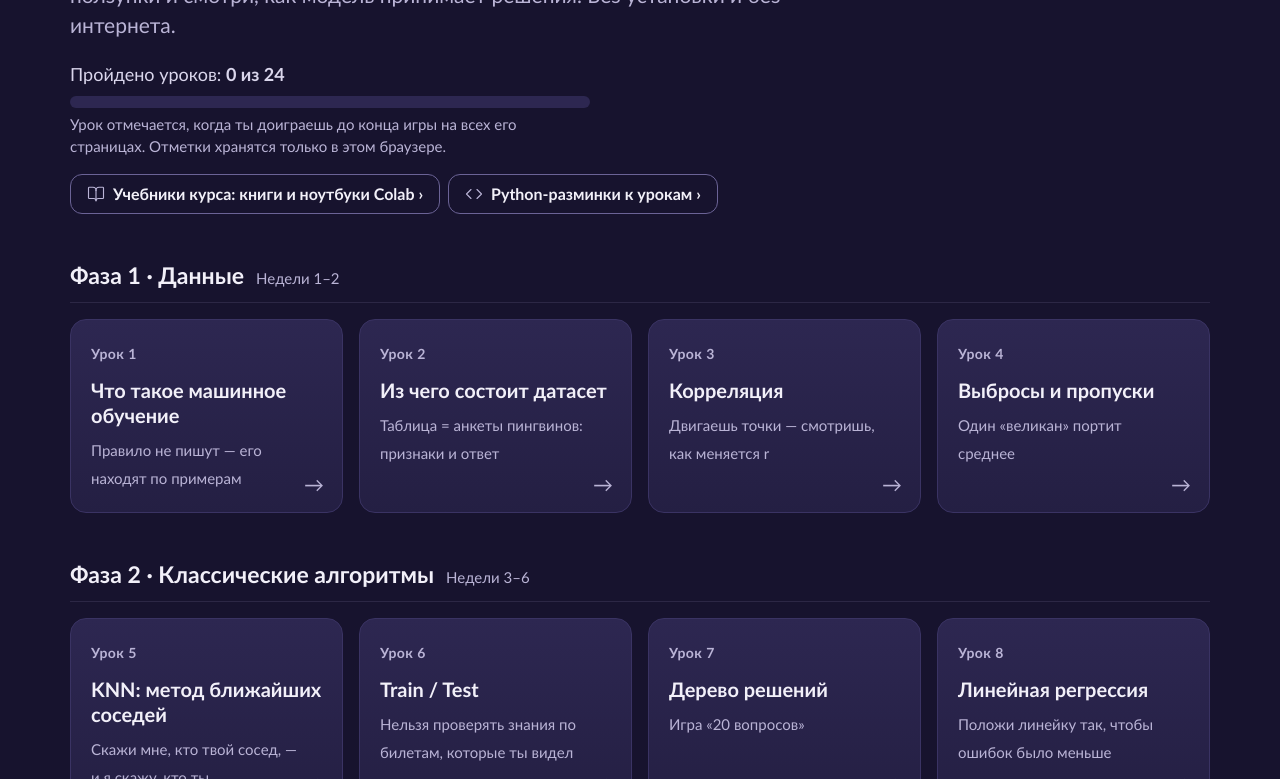
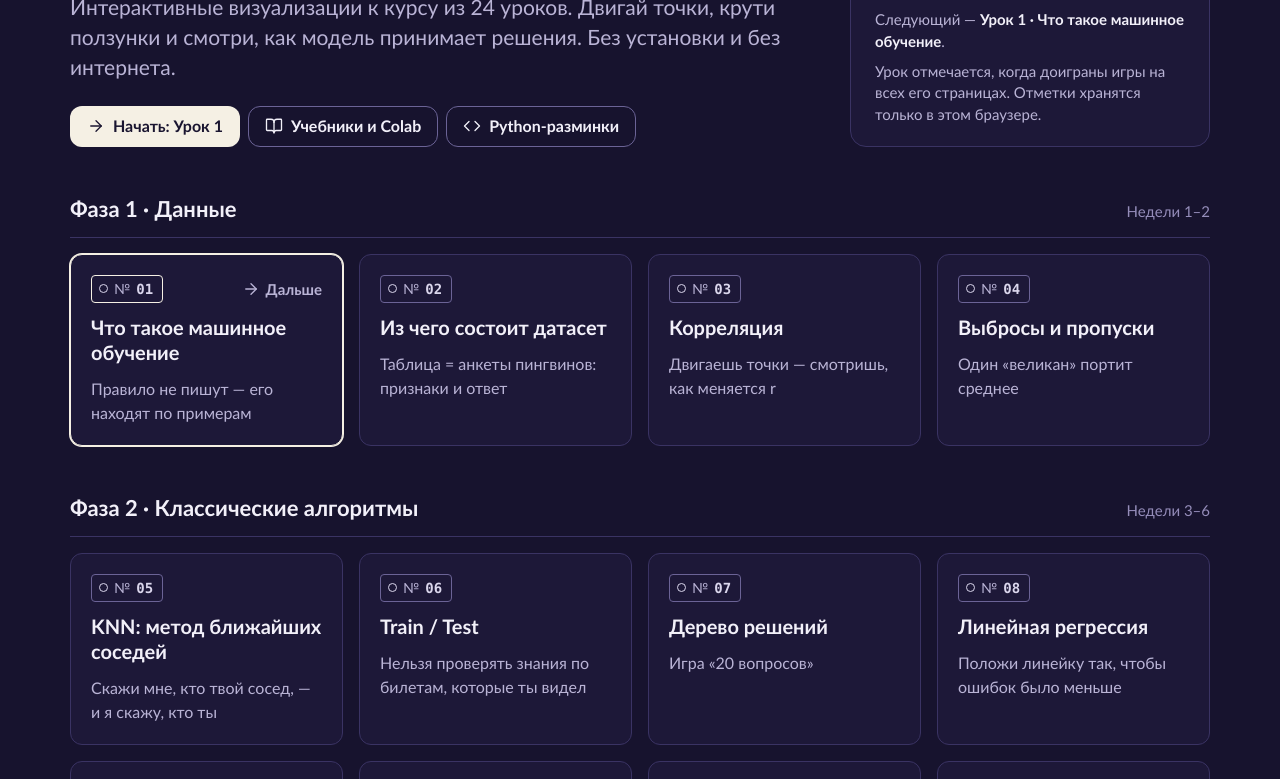
Before and after one commit to MuhammadMusa1/ml-viz, a plain HTML site: page index.html in a window 1280 px wide. Shown: the part 245-1024 px from the top of the page. Drawn offline with Linux system fonts and the light colour scheme.

Commit message:
Дизайн-система, этап 3: главная
- слева заголовок и действия: «Начать / Продолжить: Урок N» ведёт на первую
  недоигранную страницу, «Учебники и Colab», «Python-разминки» со значками
- справа карточка прогресса: «4 из 24», полоса, следующий урок, сброс
- карточки уроков: бирка «№ 05» / «№ 13.1», «✓ Пройден», рамка у следующего
  урока; без цветных полос и прыжков
- стили главной перенесены в style.css; MLViz экспортирует icon и lessonPart
- перевод tg новых строк

Co-Authored-By: Claude Opus 5.5 <noreply@anthropic.com>

```diff
--- a/assets/core.js
+++ b/assets/core.js
@@ -526,7 +526,7 @@
   }
 
   window.MLViz = {
-    lang: lang, t: t, applyI18n: applyI18n, renderHeader: renderHeader, lessonLabel: lessonLabel, doneList: doneList, resetDone: resetDone, renderBook: renderBook,
+    lang: lang, t: t, applyI18n: applyI18n, renderHeader: renderHeader, lessonLabel: lessonLabel, icon: icon, lessonPart: lessonPart, doneList: doneList, resetDone: resetDone, renderBook: renderBook,
     fitCanvas: fitCanvas, scale: scale, pointer: pointer, rng: rng, shuffle: shuffle, cssVar: cssVar,
     fontPx: fontPx, range: range, drawAxes: drawAxes, plotPad: plotPad, setPressed: setPressed, quiz: quiz
   };
--- a/assets/style.css
+++ b/assets/style.css
@@ -274,32 +274,45 @@ input[type="range"]::-moz-range-thumb { width: 16px; height: 16px; border-radius
 label.toggle { display: flex; align-items: center; gap: 10px; cursor: pointer; user-select: none; }
 label.toggle input { accent-color: var(--accent); width: 20px; height: 20px; margin: 0; flex: none; }
 
-/* ---------- Каталог на главной ---------- */
-.phase { margin-top: 44px; }
-.phase-head { display: flex; align-items: baseline; gap: 12px; flex-wrap: wrap; padding-bottom: 10px; border-bottom: 1px solid var(--line-soft); }
-.phase-head h2 { margin: 0; font-size: 23px; }
-.phase-head .weeks { color: var(--muted); font-size: 15px; }
+/* ---------- Главная: каталог уроков ---------- */
+.phase { margin-top: 48px; }
+.phase-head { display: flex; align-items: baseline; gap: 12px; flex-wrap: wrap; padding-bottom: 12px; border-bottom: 1px solid var(--line); }
+.phase-head h2 { margin: 0; font-size: var(--fs-h3); line-height: var(--lh-h3); }
+.phase-head .weeks { margin-left: auto; color: var(--text-muted); font-size: var(--fs-label); }
 .grid { display: grid; grid-template-columns: repeat(auto-fill, minmax(260px, 1fr)); gap: 16px; margin-top: 16px; }
+/* Карточка: спокойная поверхность. Наведение — ступень светлее, без прыжков и цветных полос */
 .card {
-  position: relative; overflow: hidden;
-  display: flex; flex-direction: column; gap: 8px;
-  background: linear-gradient(180deg, var(--card-2), var(--card));
-  border: 1px solid var(--line); border-radius: var(--radius);
-  padding: 18px 18px 20px; color: var(--text); text-decoration: none; min-height: 160px;
-  transition: transform .2s, border-color .2s, box-shadow .2s;
+  position: relative; display: flex; flex-direction: column; gap: 12px; min-height: 156px;
+  background: var(--surface-1); border: 1px solid var(--line); border-radius: var(--r-m);
+  padding: 20px; color: var(--text); text-decoration: none;
+  transition: background-color .15s, border-color .15s;
 }
-.card h3 { font-size: 20px; line-height: 1.25; margin: 2px 0 0; }
-a.card::before { content: ""; position: absolute; inset: 0 0 auto 0; height: 3px; background: var(--grad); }
-a.card::after { content: "→"; position: absolute; right: 18px; bottom: 14px; color: var(--violet); font-size: 20px; transition: transform .2s; }
-a.card:hover { transform: translateY(-3px); border-color: var(--violet); box-shadow: var(--shadow), 0 0 0 1px rgba(167, 139, 250, .25); }
-a.card:hover::after { transform: translateX(4px); }
-.card .meta { display: flex; justify-content: space-between; align-items: center; font-size: 14px; color: var(--muted); font-weight: 700; letter-spacing: .03em; }
-.card .analogy { color: var(--muted); font-size: 15px; padding-right: 22px; }
-.card.planned { background: rgba(38, 31, 74, .45); border-style: dashed; border-color: var(--line); }
-.card.planned h3 { color: var(--muted); }
-.badge { font-size: 14px; padding: 3px 10px; border-radius: 99px; font-weight: 700; }
-.badge.done { background: rgba(74, 222, 128, .14); color: var(--green); border: 1px solid rgba(74, 222, 128, .3); }
-.badge.planned { background: rgba(169, 162, 204, .1); color: var(--muted); border: 1px solid var(--line-soft); }
+a.card:hover { background: var(--surface-2); border-color: var(--line-strong); }
+.card h3 { font-size: 20px; line-height: 25px; margin: 0; color: var(--text-strong); }
+.card .meta { display: flex; justify-content: space-between; align-items: center; font-size: var(--fs-label); color: var(--text-muted); font-weight: 700; }
+.card .analogy { color: var(--text-2); font-size: var(--fs-small); line-height: var(--lh-small); }
+.card-top { display: flex; align-items: center; justify-content: space-between; gap: 8px; }
+/* Номер урока — бирка наблюдения: кружок, моноширинные цифры */
+.card .num {
+  display: inline-flex; align-items: center; gap: 6px; height: 28px; padding: 0 9px 0 7px;
+  border: 1.5px solid var(--control-line); border-radius: var(--r-xs);
+  font-family: var(--font-code); font-size: 14px; font-weight: 700; color: var(--text); white-space: nowrap;
+}
+.card .num::before { content: ""; width: 7px; height: 7px; border-radius: 50%; border: 1.5px solid currentColor; }
+.card .num .no { font-family: var(--font); font-weight: 400; color: var(--text-2); }
+.card .status { display: inline-flex; align-items: center; gap: 6px; font-size: var(--fs-label); font-weight: 700; color: var(--text-2); white-space: nowrap; }
+.card.done .status { color: var(--accent-text); }
+/* Урок, который идёт следующим: рамка акцента */
+.card.current { border-color: var(--accent); box-shadow: 0 0 0 1px var(--accent); }
+.card.current .num { border-color: var(--accent); }
+.card.planned { background: transparent; border-style: dashed; border-color: var(--line-strong); }
+.card.planned h3 { color: var(--text-muted); }
+
+/* Шапка главной: слева заголовок и действия, справа — карточка прогресса */
+.home-hero { display: grid; grid-template-columns: minmax(0, 1fr) 360px; gap: 40px; align-items: end; }
+.home-actions { margin-top: 24px; gap: 12px; }
+@media (max-width: 900px) { .home-hero { grid-template-columns: 1fr; gap: 24px; } }
+@media (max-width: 520px) { .home-actions .btn { width: 100%; justify-content: center; } }
 
 /* ---------- Страница визуализации ---------- */
 .analogy-box {
@@ -438,10 +451,16 @@ details.box > div { color: var(--text); }
 }
 
 /* ---------- Прогресс на главной ---------- */
-.progress { margin-top: 20px; max-width: 520px; }
-.progress .track { height: 12px; background: var(--n-750); border-radius: 99px; overflow: hidden; margin: 8px 0 6px; }
-.progress .fill { height: 100%; background: var(--accent); border-radius: 99px; transition: width .3s; }
-.progress .row { justify-content: space-between; }
+.progress-card { background: var(--surface-1); border: 1px solid var(--line); border-radius: var(--r-l); padding: 20px 24px; }
+.progress-card .head { display: flex; justify-content: space-between; align-items: baseline; gap: 12px; font-weight: 700; color: var(--text-strong); }
+.progress-card .count { font-size: var(--fs-small); color: var(--text-2); font-weight: 700; white-space: nowrap; font-variant-numeric: tabular-nums; }
+.progress-card .count b { font-size: 40px; line-height: 1; color: var(--text-strong); }
+.progress-card .track { height: 12px; background: var(--n-750); border-radius: 99px; overflow: hidden; margin: 12px 0; }
+.progress-card .fill { height: 100%; background: var(--accent); border-radius: 99px; transition: width .3s; }
+.progress-card .note { margin: 0; }
+.progress-card .note + .note { margin-top: 8px; }
+.progress-card .note b { color: var(--text-strong); }
+.progress-card .reset { margin-top: 12px; min-height: 36px; padding: 4px 12px; font-size: var(--fs-label); }
 
 /* ---------- Термины словаря: подчёркнутое слово в тексте, по нажатию — подсказка ---------- */
 button.term {
--- a/index.html
+++ b/index.html
@@ -5,32 +5,25 @@
   <meta name="viewport" content="width=device-width, initial-scale=1">
   <title>Лаборатория ML</title>
   <link rel="stylesheet" href="assets/style.css">
-  <style>
-    /* Только главная. 27 карточек — это путь курса: рамки и стрелки тихие, цвет получает тот урок, на который навели */
-    #catalog .card { padding: 20px; }
-    #catalog a.card::before { display: none; }
-    #catalog a.card { transition: border-color .15s, background-color .15s; }
-    #catalog a.card:hover { transform: none; box-shadow: none; border-color: var(--violet); }
-    #catalog a.card::after { color: var(--muted); transition: color .15s; }
-    #catalog a.card:hover::after { transform: none; color: var(--violet); }
-    .home-links { margin: 16px 0 0; }
-    .home-links .btn { display: inline-flex; align-items: center; gap: 8px; }
-    .home-links svg { width: 18px; height: 18px; flex: none; color: var(--muted); }
-  </style>
 </head>
 <body>
   <header id="site-header"></header>
 
   <main class="wrap">
+    <div class="home-hero">
+      <div>
         <p class="eyebrow" data-i18n="eyebrow"></p>
         <h1 data-i18n="title"></h1>
         <p class="lead" data-i18n="lead"></p>
+        <!-- «Продолжить: Урок N» вставляет скрипт — первая страница, где игра ещё не доиграна -->
+        <div class="row home-actions" id="homeActions">
+          <a class="btn" href="book/index.html" id="bookBtn"><span data-i18n="bookLink"></span></a>
+          <a class="btn" href="warmup/index.html" id="warmupBtn"><span data-i18n="warmupLink"></span></a>
+        </div>
+      </div>
       <!-- Прогресс ученика: сколько уроков доиграно до конца (хранится только в этом браузере) -->
-    <div class="progress" id="progress"></div>
-    <p class="row home-links">
-      <a class="btn" href="book/index.html"><svg viewBox="0 0 24 24" fill="none" stroke="currentColor" stroke-width="1.5" stroke-linecap="round" stroke-linejoin="round" aria-hidden="true"><path d="M12 7v14"/><path d="M3 18a1 1 0 0 1-1-1V4a1 1 0 0 1 1-1h5a4 4 0 0 1 4 4 4 4 0 0 1 4-4h5a1 1 0 0 1 1 1v13a1 1 0 0 1-1 1h-6a3 3 0 0 0-3 3 3 3 0 0 0-3-3z"/></svg><span data-i18n="bookLink"></span></a>
-      <a class="btn" href="warmup/index.html"><svg viewBox="0 0 24 24" fill="none" stroke="currentColor" stroke-width="1.5" stroke-linecap="round" stroke-linejoin="round" aria-hidden="true"><path d="m16 18 6-6-6-6"/><path d="m8 6-6 6 6 6"/></svg><span data-i18n="warmupLink"></span></a>
-    </p>
+      <aside class="progress-card" id="progress"></aside>
+    </div>
     <div id="catalog"></div>
   </main>
 
@@ -47,11 +40,18 @@
         title: 'Машинное обучение, которое можно потрогать',
         lead: 'Интерактивные визуализации к курсу из 24 уроков. Двигай точки, крути ползунки и смотри, как модель принимает решения. Без установки и без интернета.',
         planned: 'Скоро',
-        bookLink: 'Учебники курса: книги и ноутбуки Colab ›',
-        warmupLink: 'Python-разминки к урокам ›',
-        done: '✓ Пройдено',
+        bookLink: 'Учебники и Colab',
+        warmupLink: 'Python-разминки',
+        done: 'Пройден',
+        current: 'Дальше',
         progress: 'Пройдено уроков: <b>{d} из {n}</b>',
-        progressHint: 'Урок отмечается, когда ты доиграешь до конца игры на всех его страницах. Отметки хранятся только в этом браузере.',
+        progressTitle: 'Пройдено уроков',
+        progressCount: '<b>{d}</b> из {n}',
+        start: 'Начать: {l}',
+        continue: 'Продолжить: {l}',
+        nextLine: 'Следующий — <b>{l} · {t}</b>.',
+        allDone: 'Все игры курса доиграны до конца.',
+        progressHint: 'Урок отмечается, когда доиграны игры на всех его страницах. Отметки хранятся только в этом браузере.',
         resetProgress: 'Сбросить отметки',
         resetAsk: 'Сбросить все отметки о пройденных уроках в этом браузере?',
         footer: 'Данные: Palmer Penguins (Horst, Hill, Gorman, 2020). Работает офлайн: скачайте папку и откройте <code>index.html</code>.'
@@ -62,11 +62,18 @@
         "title": "Омӯзиши мошиние, ки онро даст расондан мумкин аст",
         "lead": "Визуализатсияҳои интерактивӣ барои курси 24-дарса. Нуқтаҳоро ҳаракат деҳ, лағжандаҳоро тоб деҳ ва бин, ки модел чӣ тавр қарор қабул мекунад. Бе насб ва бе интернет.",
         "planned": "Ба зудӣ",
-        "bookLink": "Китобҳои дарсии курс: китобҳо ва дафтарҳои Colab ›",
-        "warmupLink": "Машқҳои гармкунии Python ба дарсҳо ›",
-        "done": "✓ Гузашта шуд",
+        "bookLink": "Китобҳо ва Colab",
+        "warmupLink": "Машқҳои Python",
+        "done": "Гузашт",
+        "current": "Навбатӣ",
         "progress": "Дарсҳои гузашташуда: <b>{d} аз {n}</b>",
-        "progressHint": "Дарс вақте қайд мешавад, ки ту бозиҳоро дар ҳамаи саҳифаҳои он то охир бозӣ кунӣ. Қайдҳо танҳо дар ҳамин браузер нигоҳ дошта мешаванд.",
+        "progressTitle": "Дарсҳои гузашташуда",
+        "progressCount": "<b>{d}</b> аз {n}",
+        "start": "Оғоз: {l}",
+        "continue": "Идома: {l}",
+        "nextLine": "Навбатӣ — <b>{l} · {t}</b>.",
+        "allDone": "Ҳамаи бозиҳои курс то охир бозида шуданд.",
+        "progressHint": "Дарс вақте қайд мешавад, ки бозиҳо дар ҳамаи саҳифаҳои он то охир бозида шаванд. Қайдҳо танҳо дар ҳамин браузер нигоҳ дошта мешаванд.",
         "resetProgress": "Тоза кардани қайдҳо",
         "resetAsk": "Ҳамаи қайдҳоро дар бораи дарсҳои гузашташуда дар ин браузер тоза кунем?",
         "footer": "Маълумот: Palmer Penguins (Horst, Hill, Gorman, 2020). Офлайн кор мекунад: ҷузвдонро боргирӣ кунед ва <code>index.html</code>-ро кушоед."
@@ -86,19 +93,42 @@
       if (it.status === 'ready') (BY_LESSON[it.lesson] = BY_LESSON[it.lesson] || []).push(it.id);
     }); });
 
+    var LESSONS = Object.keys(BY_LESSON).map(Number).sort(function (x, y) { return x - y; });
+    var ITEM = {};
+    CATALOG.forEach(function (ph) { ph.items.forEach(function (it) { ITEM[it.id] = it; }); });
+    function isDone(id) { return DONE.indexOf(id) !== -1; }
+    function lessonDone(n) { return BY_LESSON[n].every(isDone); }
+    // Следующая страница: первая недоигранная в первом непройденном уроке (null — всё пройдено)
+    function nextItem() {
+      for (var i = 0; i < LESSONS.length; i++) {
+        var ids = BY_LESSON[LESSONS[i]];
+        for (var j = 0; j < ids.length; j++) if (!isDone(ids[j])) return ITEM[ids[j]];
+      }
+      return null;
+    }
+    function pageHref(it) { return 'viz/' + it.id + '/index.html' + (L !== 'ru' ? '?lang=' + L : ''); }
+
     // Полоса прогресса считает уроки, а не страницы: урок пройден, когда доиграны игры на всех его страницах.
     // Компьютер в классе общий — поэтому есть «Сбросить отметки»
     function renderProgress() {
-      var lessons = Object.keys(BY_LESSON), n = lessons.length;
-      var d = lessons.filter(function (k) {
-        return BY_LESSON[k].every(function (id) { return DONE.indexOf(id) !== -1; });
-      }).length;
+      var n = LESSONS.length, d = LESSONS.filter(lessonDone).length, next = nextItem();
+      var plain = MLViz.t(STR, 'progress', { d: d, n: n }).replace(/<[^>]+>/g, '');
       document.getElementById('progress').innerHTML =
-        '<div class="row"><span>' + MLViz.t(STR, 'progress', { d: d, n: n }) + '</span>' +
-        (d ? '<button type="button" id="resetProgress">' + MLViz.t(STR, 'resetProgress') + '</button>' : '') + '</div>' +
-        '<div class="track" role="progressbar" aria-valuemin="0" aria-valuemax="' + n + '" aria-valuenow="' + d + '" aria-label="' +
-          MLViz.t(STR, 'progress', { d: d, n: n }).replace(/<[^>]+>/g, '') + '"><div class="fill" style="width:' + (100 * d / n) + '%"></div></div>' +
-        '<p class="note">' + MLViz.t(STR, 'progressHint') + '</p>';
+        '<div class="head"><span>' + MLViz.t(STR, 'progressTitle') + '</span><span class="count">' + MLViz.t(STR, 'progressCount', { d: d, n: n }) + '</span></div>' +
+        '<div class="track" role="progressbar" aria-valuemin="0" aria-valuemax="' + n + '" aria-valuenow="' + d + '" aria-label="' + plain + '">' +
+          '<div class="fill" style="width:' + (100 * d / n) + '%"></div></div>' +
+        '<p class="note">' + (next ? MLViz.t(STR, 'nextLine', { l: MLViz.lessonLabel(next), t: tx(next.title) }) : MLViz.t(STR, 'allDone')) + '</p>' +
+        '<p class="note">' + MLViz.t(STR, 'progressHint') + '</p>' +
+        (DONE.length ? '<button type="button" class="reset" id="resetProgress">' + MLViz.t(STR, 'resetProgress') + '</button>' : '');
+      // Главное действие — продолжить с того места, где остановился
+      var old = document.getElementById('continueBtn');
+      if (old) old.remove();
+      if (next) {
+        var a = document.createElement('a');
+        a.className = 'btn primary'; a.id = 'continueBtn'; a.href = pageHref(next);
+        a.innerHTML = MLViz.icon('arrow') + MLViz.t(STR, DONE.length ? 'continue' : 'start', { l: MLViz.lessonLabel(next) });
+        document.getElementById('homeActions').insertBefore(a, document.getElementById('bookBtn'));
+      }
       var rb = document.getElementById('resetProgress');
       if (rb) rb.addEventListener('click', function () {
         if (!window.confirm(MLViz.t(STR, 'resetAsk'))) return;
@@ -106,26 +136,35 @@
       });
     }
     var tx = function (o) { return (o && (o[L] || o.ru)) || ''; };
+    // Номер на бирке: «№ 05», у урока из нескольких страниц — «№ 13.1»
+    function numLabel(it) {
+      var p = MLViz.lessonPart(it), n = (p.n < 10 ? '0' : '') + p.n;
+      // «№» — обычным шрифтом: в Consolas этого знака нет, и он рисуется как «IF»
+      return '<span class="no">№</span>' + n + (p.m > 1 ? '.' + p.k : '');
+    }
     function renderCatalog() {
+      var next = nextItem();
       var html = CATALOG.map(function (ph) {
         var cards = ph.items.map(function (it) {
-        var ready = it.status === 'ready';
-        var tag = ready ? 'a' : 'div';
-        var href = ready ? ' href="viz/' + it.id + '/index.html' + (L !== 'ru' ? '?lang=' + L : '') + '"' : '';
-        return '<' + tag + ' class="card ' + it.status + '"' + href + '>' +
-          '<div class="meta"><span>' + MLViz.lessonLabel(it) + '</span>' +
-          // Бейдж только у будущих страниц: когда готово почти всё, «Готово» на каждой карточке — шум
-          (!ready ? '<span class="badge planned">' + MLViz.t(STR, 'planned') + '</span>'
-            : DONE.indexOf(it.id) !== -1 ? '<span class="badge done">' + MLViz.t(STR, 'done') + '</span>' : '') + '</div>' +
+          var ready = it.status === 'ready', done = ready && isDone(it.id), cur = next && next.id === it.id;
+          var status = !ready ? MLViz.t(STR, 'planned')
+            : done ? '✓ ' + MLViz.t(STR, 'done')
+            : cur ? MLViz.icon('arrow') + MLViz.t(STR, 'current') : '';
+          return '<' + (ready ? 'a' : 'div') + ' class="card ' + it.status + (done ? ' done' : '') + (cur ? ' current' : '') + '"' +
+            (ready ? ' href="' + pageHref(it) + '"' : '') + ' aria-label="' + MLViz.lessonLabel(it) + ' · ' + tx(it.title).replace(/"/g, '&quot;') + '">' +
+            '<div class="card-top"><span class="num">' + numLabel(it) + '</span>' + (status ? '<span class="status">' + status + '</span>' : '') + '</div>' +
             '<h3>' + tx(it.title) + '</h3>' +
             '<div class="analogy">' + tx(it.analogy) + '</div>' +
-        '</' + tag + '>';
+          '</' + (ready ? 'a' : 'div') + '>';
         }).join('');
         return '<section class="phase"><div class="phase-head"><h2>' + tx(ph.phase) + '</h2>' +
           '<span class="weeks">' + tx(ph.weeks) + '</span></div><div class="grid">' + cards + '</div></section>';
       }).join('');
       document.getElementById('catalog').innerHTML = html;
     }
+    // Значки у кнопок учебника и разминок
+    document.getElementById('bookBtn').insertAdjacentHTML('afterbegin', MLViz.icon('book'));
+    document.getElementById('warmupBtn').insertAdjacentHTML('afterbegin', MLViz.icon('code'));
     renderProgress();
     renderCatalog();
   </script>
```
Also changed, not shown: i18n/ru/page.index.json (+11 -4 lines), i18n/tg/page.index.json (+12 -5 lines). Lines whose indentation alone changed are shown as unchanged.
